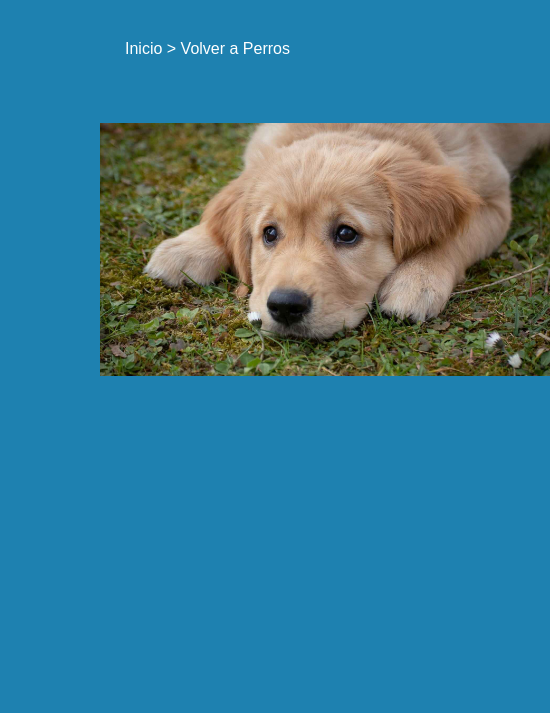
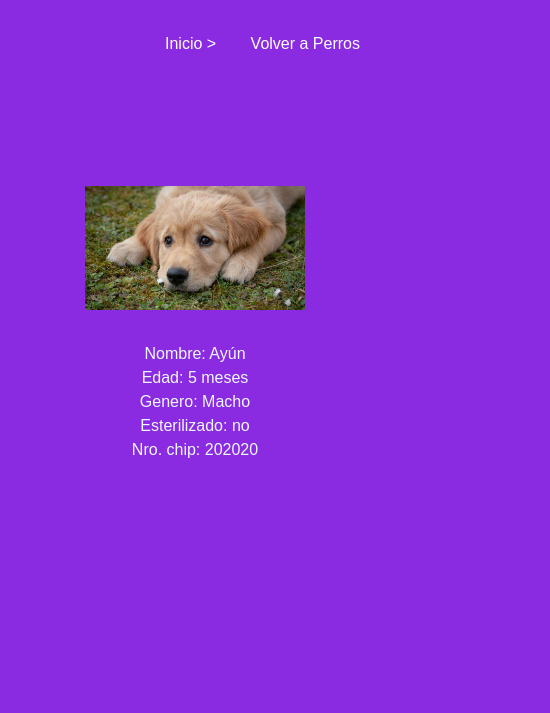
Before and after one commit to AxelMirandaa/ONGG, a plain HTML site: page perro2.html in a window 390 px wide. Shown: the whole page, 550 px wide, since content can reach past the window. Drawn offline with nearby package versions, Linux system fonts and the light colour scheme.

Commit message:
perfiles responsivos y pequeñas mejoras

```diff
--- a/css/perfil.css
+++ b/css/perfil.css
@@ -1,7 +1,6 @@
 
 body{
     margin: 40px 100px 20px 100px ;
-
     background-color: #1e81b0;
     font-family: sans-serif;
     color: aliceblue;
@@ -12,13 +11,94 @@ body{
     color: white;
 }
 
-img{
+.imagen{
     width: 350px;
     padding-top: 65px;
 }
 
+/*especial perro2 ayun*/
+
+
+
+
+/*imagen y texto*/
+
+.perfil{
+    padding-top: 65px;
+}
+
 .info{
-    float: right;
-    padding-top: 200px;
-    padding-right: 550px;
+    padding: 10rem 0 0 2rem;
 }
+
+/*Pantalla mediana ipad tablet*/
+@media (max-width: 768px) {
+    body{
+        background-color: #24b489;
+    }
+
+    .perfil{
+        text-align: center;
+    }
+
+    .info{
+        padding: 2rem 0px;
+        margin: 1px 3.5rem;
+    }
+
+    .imagen{
+        width: 350px;
+    }
+}
+
+
+
+
+/*Pantalla celular*/
+@media (max-width: 576px) {
+    body{
+        background-color: #8a2be2;
+        margin: 2rem 0rem;
+    }
+
+    .info{
+        padding: 2rem 0;
+        margin: 0px;
+    }
+
+    .imagen{
+        width: 220px;
+    }
+
+    a{
+        margin-top: 20px;
+        margin-right: 30px;
+    }
+
+    .perfil{
+        text-align: center;
+    }
+}
+
+
+    /*Pantalla extra grande*/
+    @media  (min-width: 1200px){
+
+        body{
+            background: #b0531e;
+        }
+
+        .imagen{
+            width: 380px;
+        }
+
+        .perfil{
+            font-size: 110%;
+            padding-top: 0px;
+
+        }
+
+        .info{
+            padding-right: 12rem;
+        }
+    }
--- a/css/perfilayun.css
+++ /dev/null
@@ -1,24 +0,0 @@
-
-body{
-    margin: 40px 100px 20px 100px ;
-
-    background-color: #1e81b0;
-    font-family: sans-serif;
-    color: aliceblue;
-}
-
-.noazul{
-    text-decoration: none;
-    color: white;
-}
-
-img{
-    width: 450px;
-    padding-top: 65px;
-}
-
-.info{
-    float: right;
-    padding-top: 150px;
-    padding-right: 450px;
-}
--- a/perro2.html
+++ b/perro2.html
@@ -5,7 +5,10 @@
     <meta http-equiv="X-UA-Compatible" content="IE=edge">
     <meta name="viewport" content="width=device-width, initial-scale=1.0">
     <title>michu</title>
-    <link rel="stylesheet" href="css/perfilayun.css">
+    <!-- CSS only -->
+    <link href="https://cdn.jsdelivr.net/npm/bootstrap@5.0.0-beta3/dist/css/bootstrap.min.css" rel="stylesheet" integrity="sha384-eOJMYsd53ii+scO/bJGFsiCZc+5NDVN2yr8+0RDqr0Ql0h+rP48ckxlpbzKgwra6" crossorigin="anonymous">
+
+    <link rel="stylesheet" href="css/perfil.css">
 </head>
 <body>
     <!--Regresar-->
@@ -15,8 +18,12 @@
     </div>
 
 
-    <img src="img\sad_dog.jpg" alt="michu">
-    <div class="info">
+    <div class="container-fluid">
+        <div class="row perfil">
+            <div class="col-sm-12 col-md">
+                <img class="imagen" src="img/sad_dog.jpg" alt="michu">
+            </div>
+            <div class="info col-sm-12 col-md">
                 Nombre: Ayún
                 <br>
                 Edad: 5 meses
@@ -27,6 +34,8 @@
                 <br>
                 Nro. chip: 202020
             </div>
+        </div>
+    </div>
 
 </body>
 </html>
```
Also changed, not shown: gato1.html (+18 -11 lines), gato2.html (+12 -2 lines), gatos.html (+5 -5 lines), index.html (+2 -2 lines), perro1.html (+15 -2 lines), perros.html (+2 -2 lines). Lines whose indentation alone changed are shown as unchanged.
